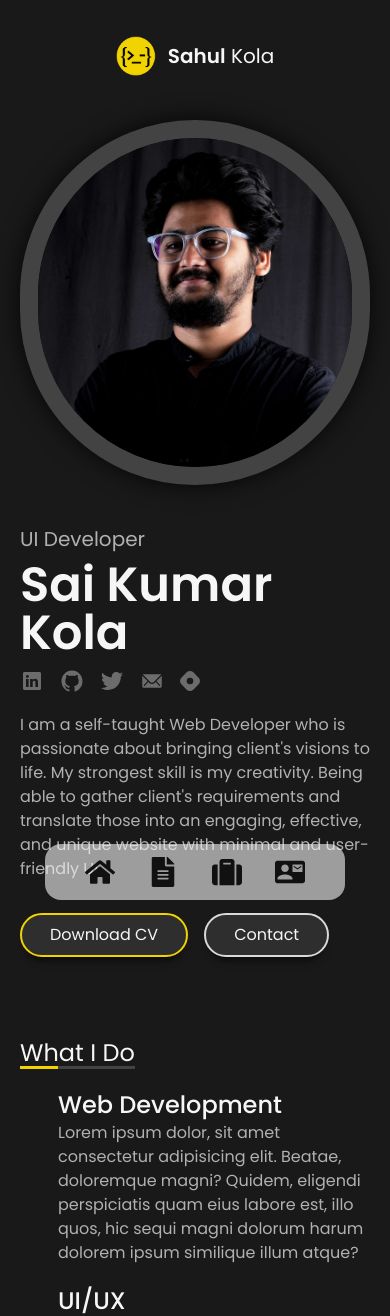
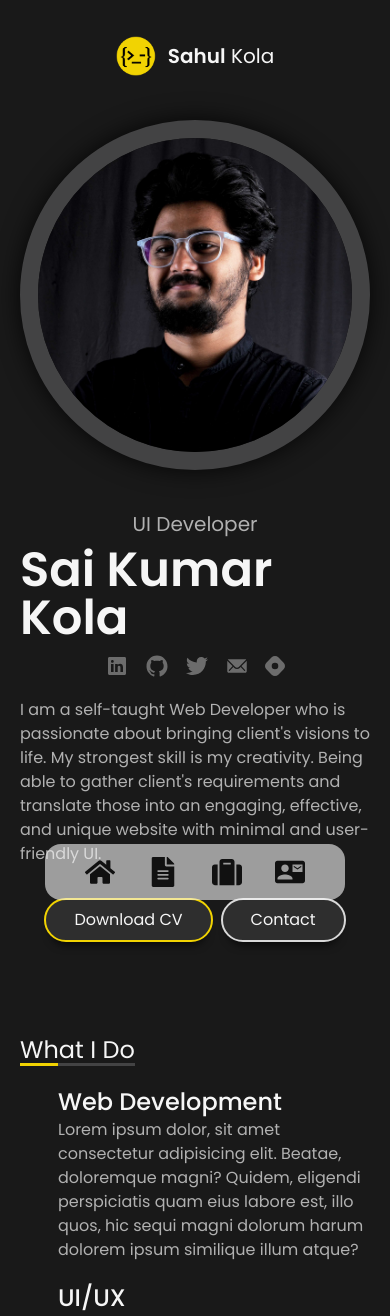
Before and after one commit to SahulKola/MyPortfolio, a React (Create React App) app: page / in a window 390 px wide. Shown: the top 1316 px of the page. Built offline with nearby package versions, Linux system fonts and the light colour scheme; some icons are missing.

Commit message:
Added 404 page

```diff
--- a/src/App.tsx
+++ b/src/App.tsx
@@ -1,10 +1,11 @@
+import { Routes, Route } from "react-router-dom";
 import Header from "./components/Header";
 import Footer from "./components/Footer";
 import FooterNav from "./components/FooterNav";
 import Hero from "./Pages/Home";
-import { Routes, Route } from "react-router-dom";
+import Resume from "./Pages/Resume";
 import Portfolio from "./Pages/Portfolio";
-import Resume from "./Pages/Resume";
+import NotFound from "./Pages/404";
 import Contact from "./Pages/Contact";
 import { useEffect, useState } from "react";
 function App() {
@@ -28,6 +29,7 @@ function App() {
           <Route path="/resume" element={<Resume />} />
           <Route path="/portfolio" element={<Portfolio />} />
           <Route path="/contact" element={<Contact />} />
+          <Route path="*" element={<NotFound />} />
         </Routes>
         {Width < 799 ? <FooterNav /> : ""}
       </main>
--- /dev/null
+++ b/src/Pages/404/index.tsx
@@ -0,0 +1,30 @@
+import { useEffect } from "react";
+import { Link } from "react-router-dom";
+import { FaHome } from "react-icons/fa";
+import img from "../../assets/404.png";
+
+const NotFound = () => {
+  useEffect(() => {
+    document.title = "404 | Page Not Found";
+  }, []);
+  return (
+    <section className="wrapper flex my-10 flex-col gap-5 items-center justify-center">
+      <h3 className="text-3xl font-sm text-white-400 max-w-[300px]">
+        <span className="text-white-100"> Oops!</span> looks like you're lost in
+        Space
+      </h3>
+      <img
+        src={img}
+        className="max-w-[200px] w-full mx-auto"
+        alt="Astronaut Lost in Space"
+      />
+      <Link
+        to="/"
+        className="btn flex max-w-[250px] mx-auto justify-between items-center"
+      >
+        Go Home <FaHome className="ml-3" />
+      </Link>
+    </section>
+  );
+};
+export default NotFound;
--- a/src/Pages/Home/index.tsx
+++ b/src/Pages/Home/index.tsx
@@ -44,7 +44,7 @@ const Hero = () => {
   return (
     <>
       <section className="relative flex flex-col md:flex-row justify-center items-center wrapper pt-6 pb-10">
-        <div className="max-w-[365px] w-full h-[365px] border-[18px] bg-grey-500 box-shadow border-solid border-border rounded-full overflow-hidden">
+        <div className="max-w-[365px] w-full max-h-[365px] border-[18px] bg-grey-500 box-shadow border-solid border-border rounded-full overflow-hidden">
           <img
             src={imgUrl}
             alt="My Posing as Professional xP"
@@ -52,12 +52,12 @@ const Hero = () => {
             loading="lazy"
           />
         </div>
-        <section className="flex flex-col justify-stretch grow-0 shrink-1 basis-1/2 mt-10 md:mt-0 md:pl-12">
+        <section className="flex flex-col items-center md:items-start grow-0 shrink-1 basis-1/2 mt-10 md:mt-0 md:pl-12">
           <p className="text-xl text-white-400">UI Developer</p>
           <h2 className="mt-2 text-5xl text-white-100 font-sm">
             Sai Kumar Kola
           </h2>
-          <div className="mt-3 flex justify-start items-center gap-4">
+          <div className="mt-3 flex justify-center sm:justify-start items-center gap-4">
             {iconsArray.map(icon => (
               <Link to={icon.url} target="_blank">
                 <span
@@ -75,10 +75,10 @@ const Hero = () => {
             engaging, effective, and unique website with minimal and
             user-friendly UI. <br />
           </p>
-          <div className="mt-8">
+          <div className="mt-8 text-center sm:text-left">
             <Link
               to={require("../../assets/Resume-SaiKumarKola.pdf")}
-              className="btn border-accent hover:bg-accent hover:text-grey-400 transition-colors"
+              className="btn border-accent hover:bg-accent hover:text-grey-400 transition-colors mb-3 sm:mb-0"
               download="Resume - Sai Kumar Kola"
               target="_blank"
             >
@@ -86,7 +86,7 @@ const Hero = () => {
             </Link>
             <Link
               to="/contact"
-              className="btn ml-4 border-white-300  hover:bg-white-300 hover:text-grey-400 transition-colors"
+              className="btn ml-2 sm:ml-4 border-white-300  hover:bg-white-300 hover:text-grey-400 transition-colors"
             >
               Contact
             </Link>
```
Also changed, not shown: src/assets/404.png (added), src/assets/profile-img.jpg.
